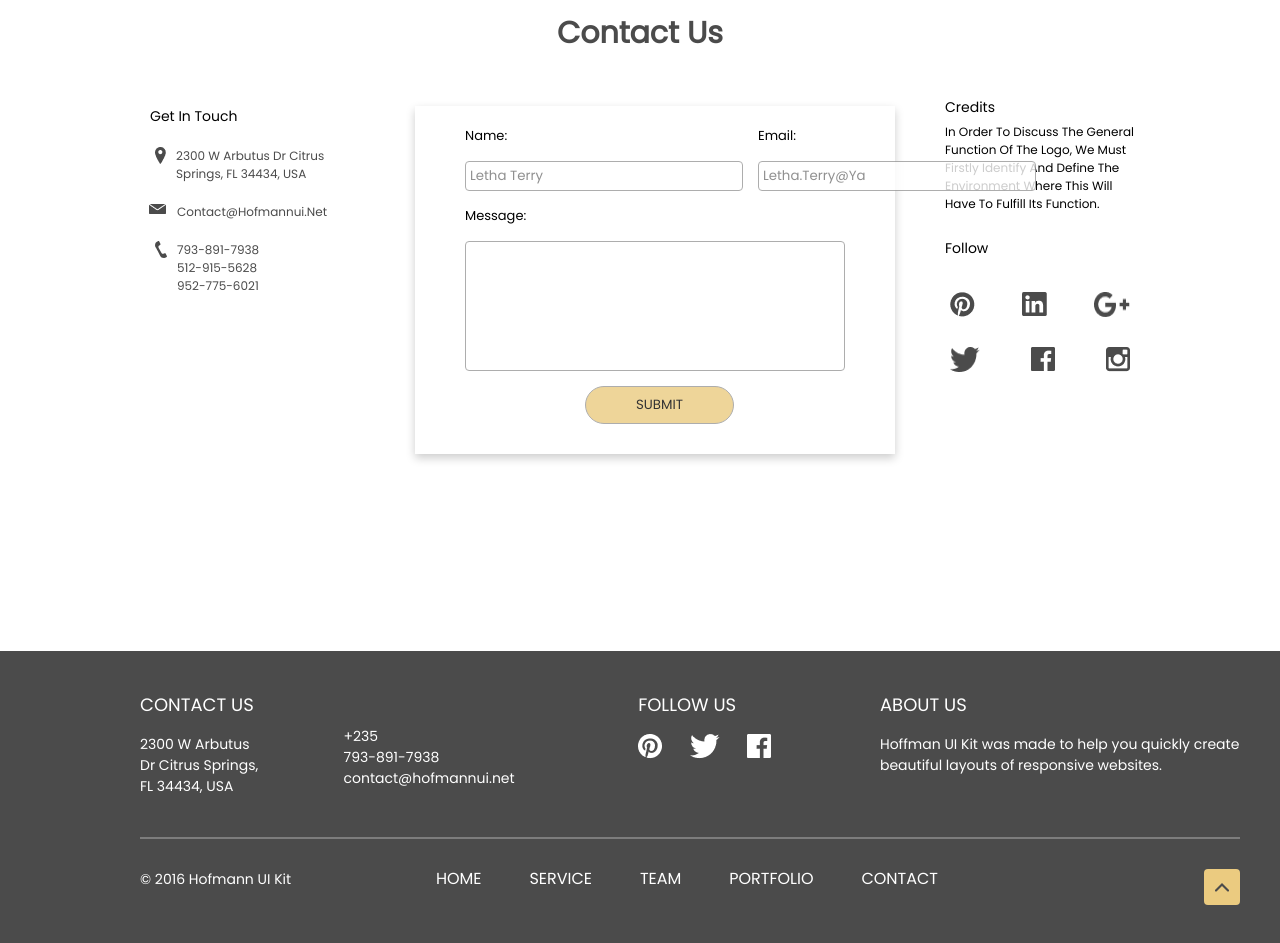
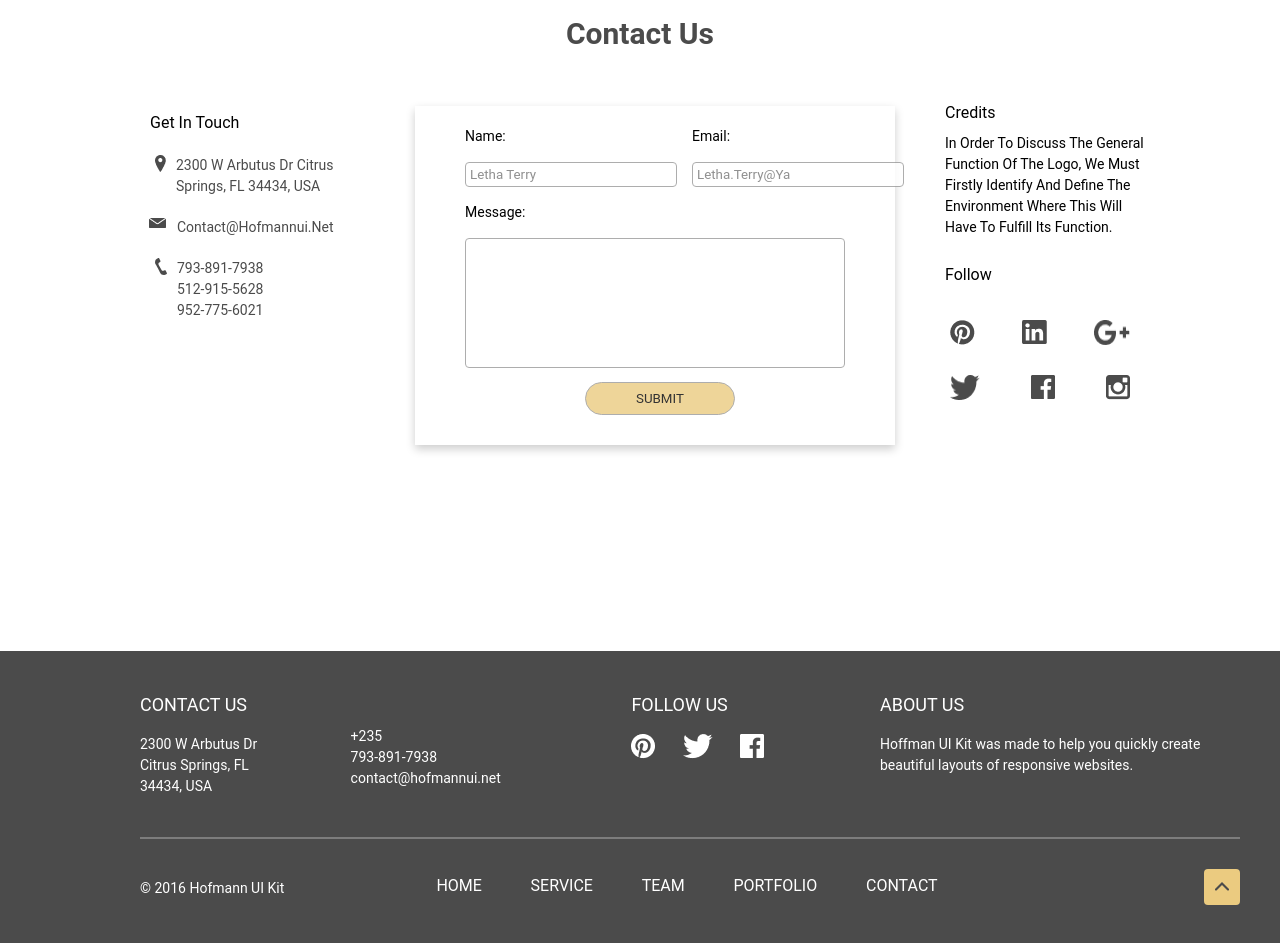
Before and after one commit to longhuynh-agilityio/minh.tuanduong-html-css-practice1, a plain HTML site: page index.html in a window 1280 px wide. Shown: the part 4440-5383 px from the top of the page. Drawn offline with Linux system fonts and the light colour scheme.

Commit message:
Update readme file and fix issue

```diff
--- a/index.html
+++ b/index.html
@@ -1,7 +1,7 @@
 <!DOCTYPE html>
 <html>
 <head>
-	<title>Practice-1</title>
+    <title>Hofamnn</title>
     <link rel="stylesheet" type="text/css" href="styles/style.css">
     <link rel="stylesheet" type="text/css" href="styles/reset.css">
 </head>
@@ -23,7 +23,6 @@
             <p>How To Fly A Private Jet On Your Next Trip</p>
             <div class="find">
                 <input type="email" placeholder="Your Email">
-			 	<!-- <input type="submit" value="Find Now" placeholder="Find Now"> -->
                 <a href="#" class="find-now-btn">Find Now</a>
                 <div class="icon">
                     <img class="img-icon" src="images/plane-icon.png" alt="air plan icon">
@@ -237,7 +236,8 @@
                 </div>
             </div>
             <div class="box">
-				<div class="send">
+                <form>
+                    <div class="send-message">
                         <div class="input-box">
                             <label>Name:</label>
                             <div>
@@ -258,7 +258,9 @@
                         </div>
                     </div>
                     <input type="submit" name="" class="submit-btn btn" value="Submit">
+                </form>
             </div>
+
             <div class="box">
                 <p class="credits">Credits</p>
                 <p class="contents">In order to discuss the general function of the logo, we must firstly identify and define the environment where this will have to fulfill its function.</p>
@@ -279,12 +281,12 @@
     <footer class="footer">
         <div class="box-container">
             <div class="box">
-				<div>
+                <span>
                     <p class="title">Contact Us</p>
-				</div>
-				<div>
+                </span>
+                <span>
                     <address class="content">2300 W Arbutus Dr Citrus Springs, FL 34434, USA</address>
-				</div>
+                </span>
             </div>
             <div class="box">
                 <div>
@@ -321,13 +323,11 @@
                 <p>© 2016 Hofmann UI Kit</p>
             </div>
             <div class="box">
-				<ul class="list">
-					<li>Home</li>
-					<li>Service</li>
-					<li>Team</li>
-					<li>Portfolio</li>
-					<li>Contact</li>
-				</ul>
+                    <a href="#">Home</a>
+                    <a href="#">Service</a>
+                    <a href="#">Team</a>
+                    <a href="#">Portfolio</a>
+                    <a href="#">Contact</a>
             </div>
             <div class="box">
                 <img src="images/go-to-top.png">
--- a/styles/reset.css
+++ b/styles/reset.css
@@ -1,5 +1,5 @@
 *{
-	font-family: 'Poppins', sans-serif;
+    font-family: Roboto, sans-serif;
     margin: 0; padding: 0;
     box-sizing: border-box;
     outline: none;border: none;
@@ -9,10 +9,12 @@
 html{
     font-size: 62.5%;
     overflow-x: hidden;
+    font-family: Arial, Helvetica, sans-serif;
 }
 
 body{
     background:#ffffff;
+    line-height: 1.5;
 }
 
 ol, ul {
--- a/styles/style.css
+++ b/styles/style.css
@@ -1,5 +1,4 @@
-@import url('https://fonts.googleapis.com/css2?family=Poppins:wght@100;200;300;400&display=swap');
-
+/*@import url('https://fonts.googleapis.com/css2?family=Poppins:wght@100;200;300;400&display=swap');*/
 
 /*Header*/
 header{
@@ -54,7 +53,7 @@
 
 .home .content p{
 	margin-top: 10px;
-	font-size: 15px;
+	font-size: 16px;
 	text-align: center;
 }
 
@@ -132,13 +131,14 @@
 }
 
 .person p{
-	font-size: 13px;
+	font-size: 14px;
 	padding-top: 20px;
 	padding-left: 0;
 }
 
 .person h3{
 	font-size: 16px;
+    font-weight: normal;
 }
 
 .person img{
@@ -252,7 +252,7 @@
 }
 
 .plan .box-container .box li{
-	font-size: 13px;
+	font-size: 14px;
 	padding: 4px 0;
 }
 
@@ -346,7 +346,7 @@
 }
 
 .content .input-box input{
-	padding: 6px 76px 6px 15px;
+	padding: 6px 76px 12px 15px;
 	font-size: 14px;
 }
 
@@ -390,7 +390,7 @@
 
 .contact .box-container{
 	display: flex;
-	align-items: center;
+	align-items: flex-start;
 	justify-content: center;
 	flex-wrap: wrap;
 }
@@ -409,12 +409,12 @@
 }
 
 .contact .box-container .get-in-touch{
-	font-size: 14px;
+	font-size: 16px;
 	margin-left: 15px;
 }
 
 .contact .box-container .detail{
-	font-size: 12px;
+	font-size: 14px;
 	margin-left: 10px;
 	font-style: normal;
 	color: #4B4B4B;
@@ -423,10 +423,10 @@
 
 .contact .box-container .box:nth-child(1){
 	width: 230px;
-	margin-top: -90px;
+    margin-top: 55px;
 }
 
-.contact .box-container .box .send{
+.contact .box-container .box .send-message{
 	display: flex;
 }
 
@@ -486,25 +486,26 @@
 }
 
 .contact .box-container .box label{
-	font-size: 13px;
+	font-size: 14px;
 }
 
 .contact .box-container .box:last-child{
 	width: 200px;
-	margin-top: -1px;
+    margin-top: 45px;
 }
 
 .contact .box-container .box .credits{
-	font-size: 14px;
-	margin-bottom: 5px;
+	font-size: 16px;
+    margin-bottom: 8px;
+
 }
 
 .contact .box-container .box .contents{
-	font-size: 12px;
+	font-size: 14px;
 }
 
 .contact .box-container .box .follow{
-	font-size: 14px;
+	font-size: 16px;
 	margin-top: 25px;
 	margin-bottom: 18px;
 }
@@ -580,27 +581,28 @@
 }
 
 .footer .box-container:nth-child(2) .box:nth-child(1){
-	margin-top: 30px;
+	margin-top: 39px;
 	font-size: 14px;
 	width: 200px;
 }
 
-.footer .box-container:nth-child(2) .box:nth-child(2) ul{
+.footer .box-container:nth-child(2) .box:nth-child(2){
 	display: flex;
 	justify-content: space-around;
 	text-transform: uppercase;
 	font-size: 16px;
 	width: 550px;
-	margin-top: -8px;
 	cursor: pointer;
 }
 
-.footer .box-container:nth-child(2) .box:nth-child(2) li:hover{
+.footer .box-container:nth-child(2) .box:nth-child(2) a:hover{
 	text-decoration: underline;
 }
 
-.footer .box-container:nth-child(2) .box:nth-child(2) li{
-	text-transform: uppercase;
+.footer .box-container:nth-child(2) .box:nth-child(2) a{
+    color: #FFF;
+    text-decoration: none;
+    text-transform: uppercase;
 }
 
 .footer .box-container:nth-child(2) .box:last-child{
```
Also changed, not shown: 2 other files. Lines whose indentation alone changed are shown as unchanged.
